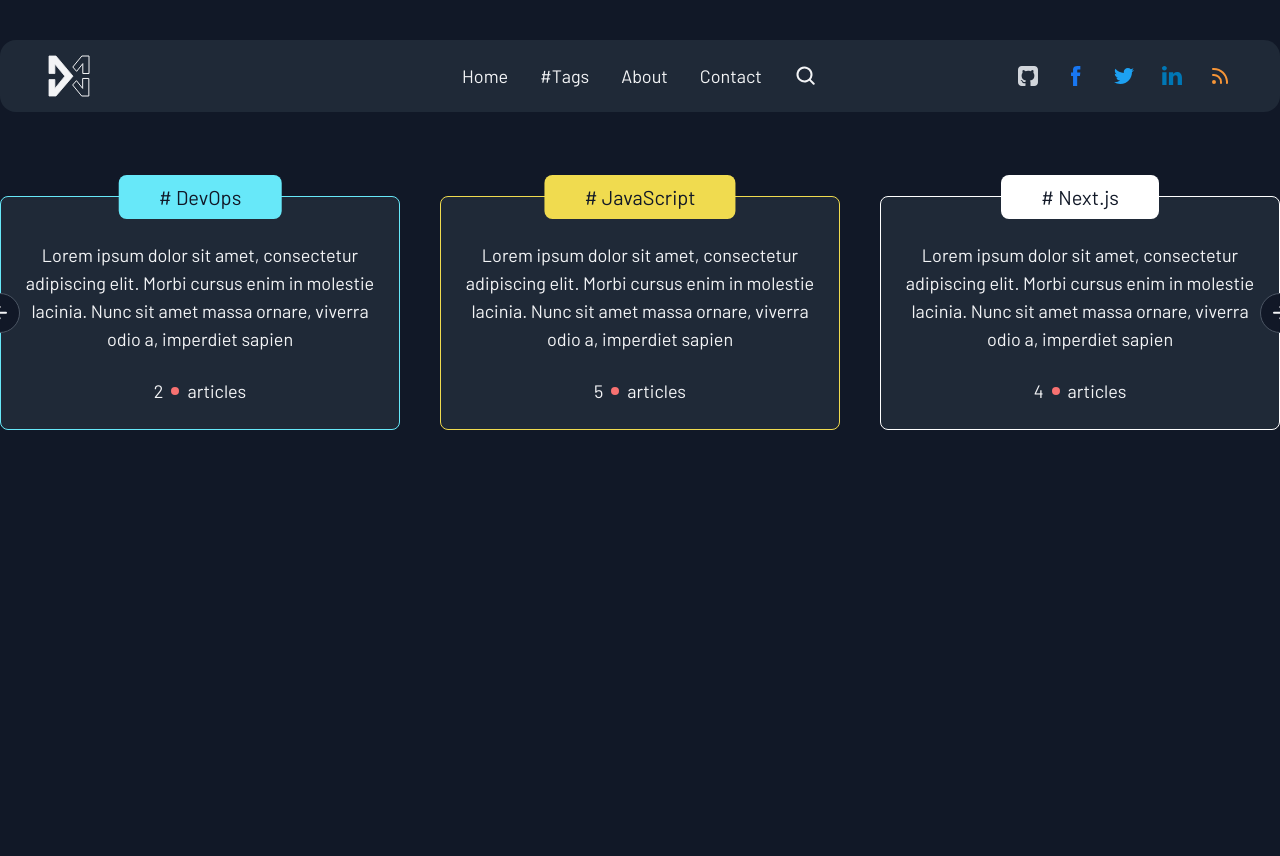
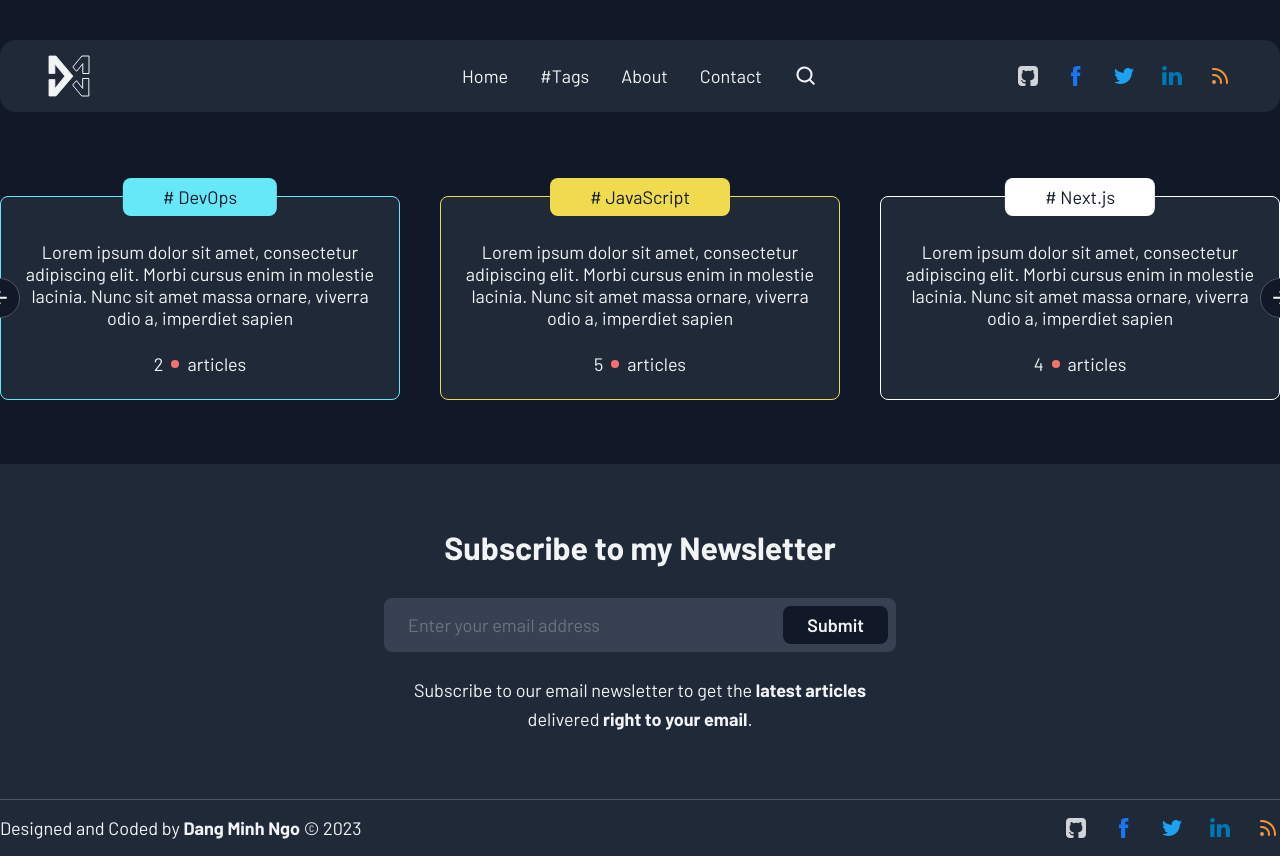
Before and after one commit to dangminhngo/blog, a Next.js app: page / in a window 1280 px wide. Before the commit the page ends 800 px from the top, so only its background shows below. Built offline with nearby package versions, Linux system fonts and the light colour scheme.

Commit message:
feat: add app footer

```diff
--- /dev/null
+++ b/src/app/Footer.tsx
@@ -0,0 +1,20 @@
+import Subscribe from './Subscribe'
+import SocialIcons from './SocialIcons'
+
+export default function Footer() {
+  return (
+    <footer className="bg-gray-800">
+      <div className="mx-auto flex w-320 flex-col items-stretch divide-y-[1px] divide-gray-600">
+        <div className="py-16">
+          <Subscribe />
+        </div>
+        <div className="flex items-center justify-between py-4">
+          <p>
+            Designed and Coded by <strong>Dang Minh Ngo</strong> &copy; 2023
+          </p>
+          <SocialIcons />
+        </div>
+      </div>
+    </footer>
+  )
+}
--- a/src/app/Header.tsx
+++ b/src/app/Header.tsx
@@ -1,11 +1,7 @@
 import Link from 'next/link'
 
 import Logo from '@/assets/images/Logo'
-import Github from '@/assets/icons/Github'
-import Facebook from '@/assets/icons/Facebook'
-import Twitter from '@/assets/icons/Twitter'
-import LinkedIn from '@/assets/icons/LinkedIn'
-import RSSFeed from '@/assets/icons/RSSFeed'
+import SocialIcons from './SocialIcons'
 
 import Nav from './Nav'
 
@@ -17,23 +13,7 @@ export default function Header() {
           <Logo />
         </Link>
         <Nav />
-        <div className="flex flex-1 items-center justify-end gap-6">
-          <a href="https://github.com" target="_blank" rel="noreferrer">
-            <Github className="text-gray-300" />
-          </a>
-          <a href="https://github.com" target="_blank" rel="noreferrer">
-            <Facebook className="text-[#1877f2]" />
-          </a>
-          <a href="https://github.com" target="_blank" rel="noreferrer">
-            <Twitter className="text-[#1da1f2]" />
-          </a>
-          <a href="https://github.com" target="_blank" rel="noreferrer">
-            <LinkedIn className="text-[#0077b5]" />
-          </a>
-          <a href="https://github.com" target="_blank" rel="noreferrer">
-            <RSSFeed className="text-[#f69537]" />
-          </a>
-        </div>
+        <SocialIcons />
       </div>
     </header>
   )
--- /dev/null
+++ b/src/app/SocialIcons.tsx
@@ -0,0 +1,27 @@
+import Github from '@/assets/icons/Github'
+import Facebook from '@/assets/icons/Facebook'
+import Twitter from '@/assets/icons/Twitter'
+import LinkedIn from '@/assets/icons/LinkedIn'
+import RSSFeed from '@/assets/icons/RSSFeed'
+
+export default function SocialIcons() {
+  return (
+    <div className="flex flex-1 items-center justify-end gap-6">
+      <a href="https://github.com" target="_blank" rel="noreferrer">
+        <Github className="text-gray-300" />
+      </a>
+      <a href="https://github.com" target="_blank" rel="noreferrer">
+        <Facebook className="text-[#1877f2]" />
+      </a>
+      <a href="https://github.com" target="_blank" rel="noreferrer">
+        <Twitter className="text-[#1da1f2]" />
+      </a>
+      <a href="https://github.com" target="_blank" rel="noreferrer">
+        <LinkedIn className="text-[#0077b5]" />
+      </a>
+      <a href="https://github.com" target="_blank" rel="noreferrer">
+        <RSSFeed className="text-[#f69537]" />
+      </a>
+    </div>
+  )
+}
--- /dev/null
+++ b/src/app/Subscribe.tsx
@@ -0,0 +1,19 @@
+export default function Subscribe() {
+  return (
+    <div className="flex flex-col items-center gap-6">
+      <h1 className="mb-2 text-2xl font-bold">Subscribe to my Newsletter</h1>
+      <form className="relative w-[512px] rounded-lg bg-gray-700">
+        <input
+          className="rounded-lg bg-transparent px-6 py-4 outline-none placeholder:text-gray-500"
+          placeholder="Enter your email address"
+        />
+        <button className="absolute top-1/2 right-0 -translate-x-2 -translate-y-1/2 rounded-lg bg-gray-900 px-6 py-2 font-semibold">
+          Submit
+        </button>
+      </form>
+      <p className="w-[456px] text-center leading-relaxed">
+        Subscribe to our email newsletter to get the <strong>latest articles</strong> delivered <strong>right to your email</strong>.
+      </p>
+    </div>
+  )
+}
--- a/src/app/layout.tsx
+++ b/src/app/layout.tsx
@@ -1,6 +1,7 @@
 import { Barlow } from 'next/font/google'
 import './globals.css'
 import Header from './Header'
+import Footer from './Footer'
 
 const barlow = Barlow({
   subsets: ['latin'],
@@ -17,9 +18,10 @@ export const metadata = {
 export default function RootLayout({ children }: { children: React.ReactNode }) {
   return (
     <html lang="en" className={`${barlow.variable}`}>
-      <body className="bg-gray-900 font-sans text-lg text-gray-100">
+      <body className="bg-gray-900 font-sans text-base text-gray-100">
         <Header />
         {children}
+        <Footer />
       </body>
     </html>
   )
--- a/src/components/TagCarousel.tsx
+++ b/src/components/TagCarousel.tsx
@@ -23,7 +23,7 @@ export default function TagCarousel({ tags }: TagCarouselProps) {
           >
             <h6
               style={{ backgroundColor: t.color }}
-              className="absolute top-0 left-1/2 -translate-x-1/2 -translate-y-1/2 rounded-lg py-2 px-10 text-xl text-gray-900"
+              className="absolute top-0 left-1/2 -translate-x-1/2 -translate-y-1/2 rounded-lg py-2 px-10 text-gray-900"
             >
               # {t.name}
             </h6>
--- a/tailwind.config.js
+++ b/tailwind.config.js
@@ -6,6 +6,14 @@ module.exports = {
   theme: {
     fontFamily: {
       sans: ['var(--font-sans)', 'sans-serif'],
+    },
+    fontSize: {
+      xs: ['14px', 'normal'],
+      sm: ['16px', 'normal'],
+      base: ['18px', 'normal'],
+      lg: ['20px', 'normal'],
+      xl: ['24px', 'normal'],
+      '2xl': ['32px', 'normal'],
     },
     colors: {
       transparent: 'transparent',
```
